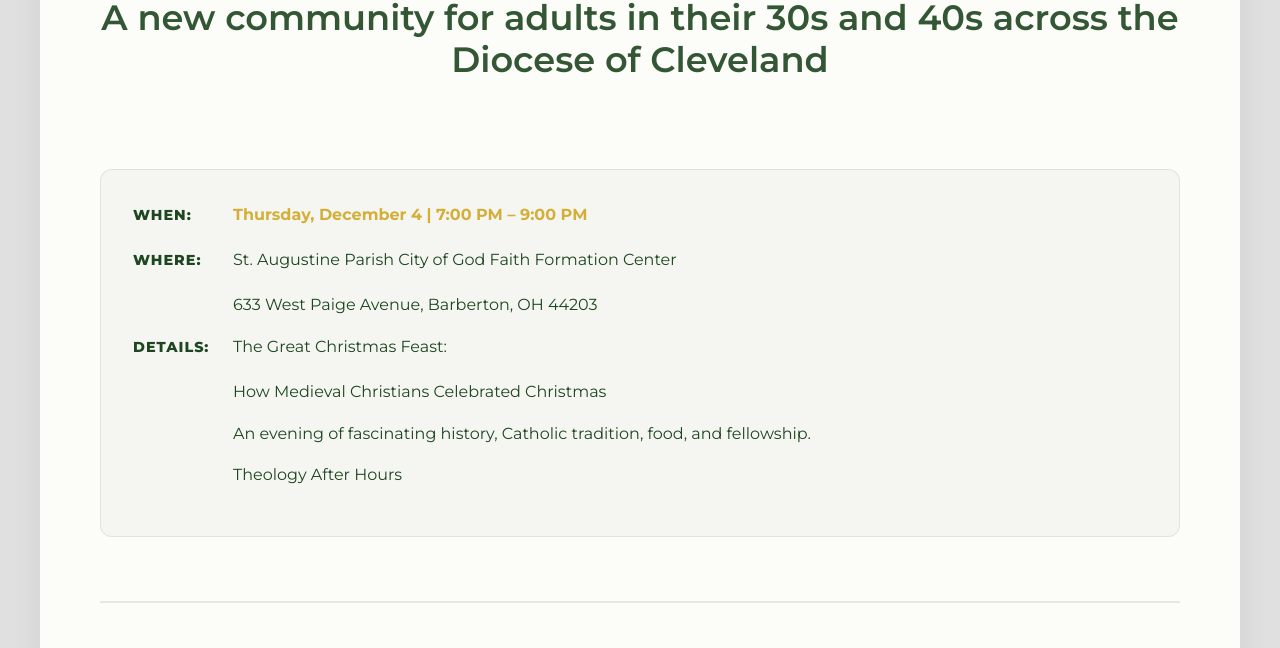
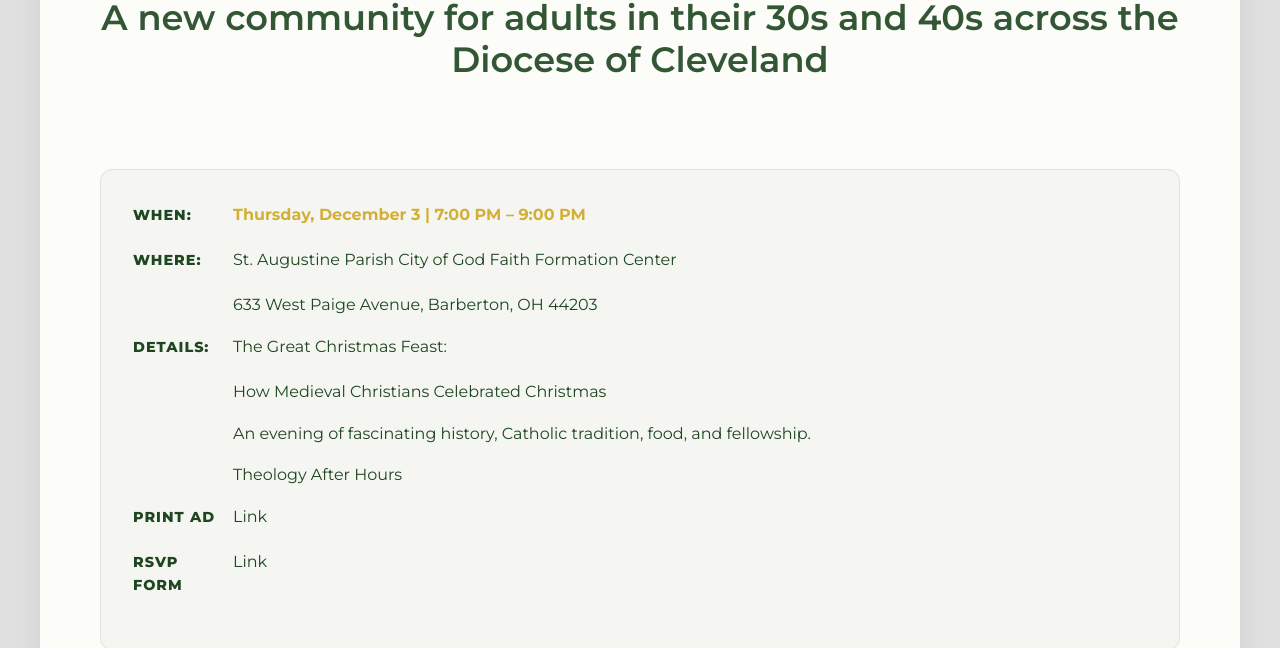
Before and after one commit to GatherCatholic/gathercatholic.github.io, a plain HTML site: page index.html in a window 1280 px wide. Shown: the part 400-1048 px from the top of the page. Drawn offline with Linux system fonts and the light colour scheme.

Commit message:
Corrected date, added Print Ad and RSVP form links

```diff
--- a/index.html
+++ b/index.html
@@ -419,7 +419,7 @@
             <div class="info-block">
                 <div class="info-row">
                     <span class="info-label">When:</span>
-                    <span class="text-gold">Thursday, December 4 | 7:00 PM – 9:00 PM</span>
+                    <span class="text-gold">Thursday, December 3 | 7:00 PM – 9:00 PM</span>
                 </div>
                 <div class="info-row">
                     <span class="info-label">Where:</span>
@@ -444,6 +444,14 @@
                 <div class="info-row">
                     <span class="info-label"></span>
                     <span>Theology After Hours</span>
+                </div>
+                <div class="info-row">
+                    <span class="info-label">Print Ad</span>
+                    <span><a href="https://gathercatholic.github.io/the_great_christmas_feast_v1_20261203.jpeg">Link</a></span>
+                </div>
+                <div class="info-row">
+                    <span class="info-label">RSVP Form</span>
+                    <span><a href="https://docs.google.com/forms/d/e/1FAIpQLScLZm4zX7YWiyWWuGrftBmXdorsgPgddcyzSQq-02bSYWz_hg/viewform">Link</a></span>
                 </div>
             </div>
         </section>
```
